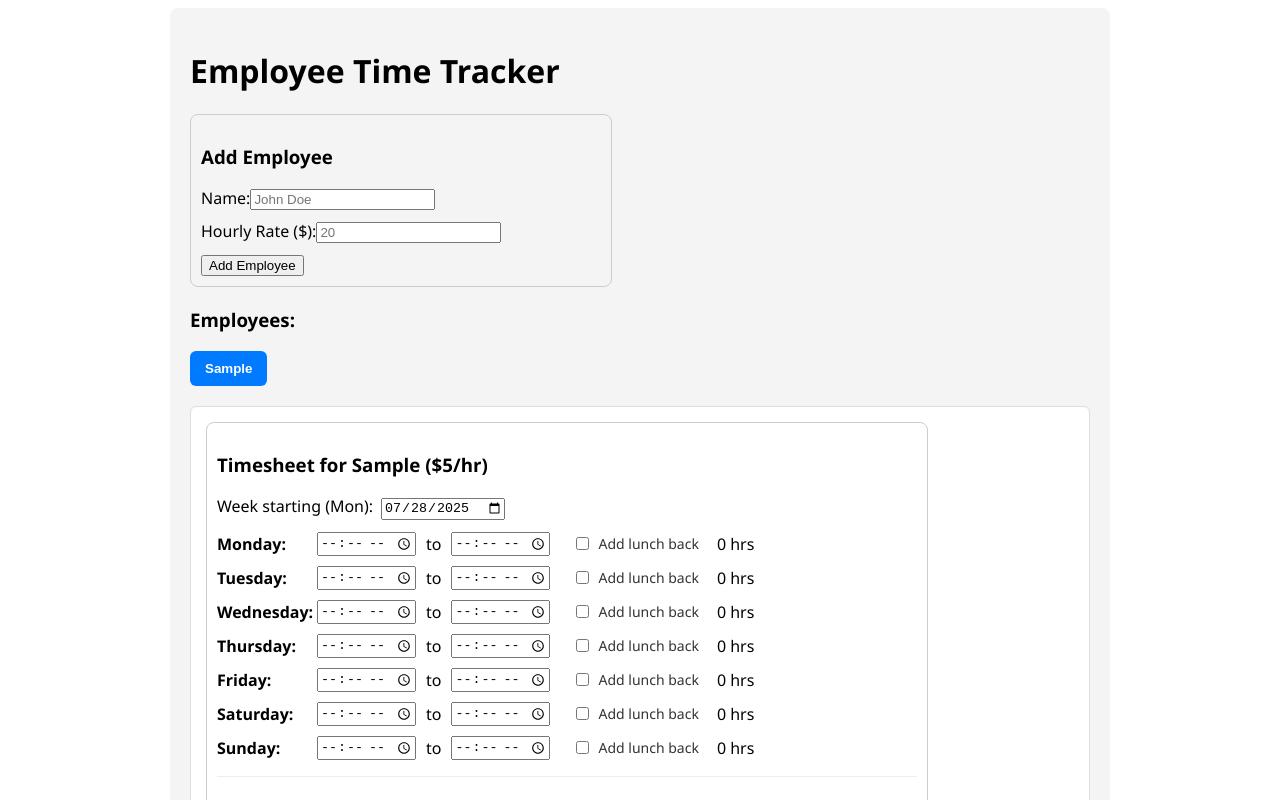
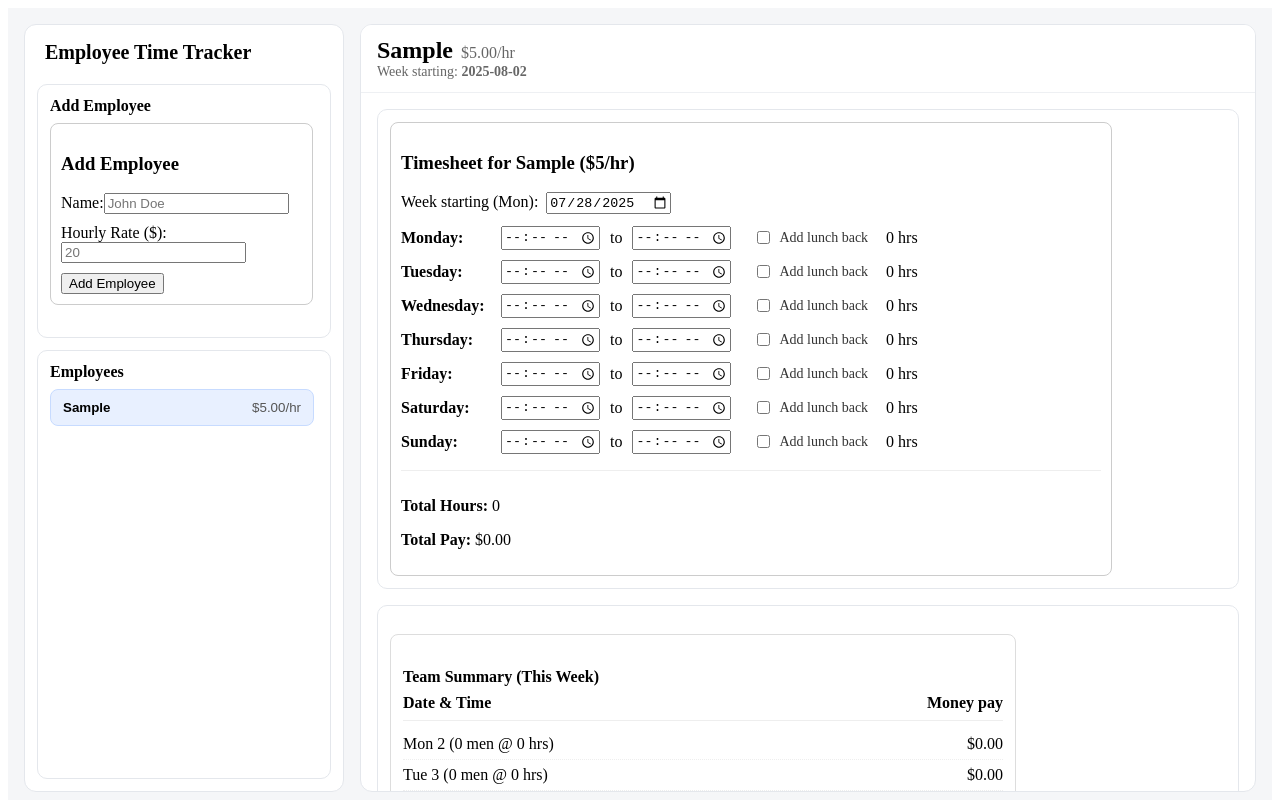
Before and after one commit to Ep1cPh03nix123/JC-Custom-Trim, a React (Create React App) app in the folder frontend/: page / in a window 1280 px wide. Both pictures are taken after typing "Sample", "5" into the empty fields and a click on the button "Add Employee". Shown: the top 800 px of the page. Built offline with nearby package versions, Linux system fonts and the light colour scheme; the HTML template or start-up script is replaced by a standard one.

Commit message:
Improved UI/UX for easier use

```diff
--- a/frontend/src/components/EmployeeForm.js
+++ b/frontend/src/components/EmployeeForm.js
@@ -58,7 +58,7 @@ const styles = {
     padding: '10px',
     border: '1px solid #ccc',
     borderRadius: '8px',
-    width: '100%',
+    width: '90%',
     maxWidth: '400px'
   },
   inputGroup: {
--- a/frontend/src/pages/home.js
+++ b/frontend/src/pages/home.js
@@ -27,36 +27,63 @@ const Home = () => {
 
   const activeEmployee = employees.find((emp) => emp.id === activeEmployeeId);
   const activeTimeData = timesheets[activeEmployeeId] || {};
+  const weekStartISO =
+    activeTimeData.weekStart || new Date().toISOString().slice(0, 10);
 
   return (
-    <div style={styles.container}>
-      <h1>Employee Time Tracker</h1>
+    <div style={styles.shell}>
+      {/* SIDEBAR */}
+      <aside style={styles.sidebar}>
+        <h2 style={styles.appTitle}>Employee Time Tracker</h2>
 
-      <EmployeeForm onAddEmployee={handleAddEmployee} />
+        <div style={styles.card}>
+          <h3 style={styles.sectionTitle}>Add Employee</h3>
+          <EmployeeForm onAddEmployee={handleAddEmployee} />
+        </div>
 
-      <div style={styles.section}>
-        <h3>Employees:</h3>
-        {employees.length === 0 ? (
-          <p>No employees added yet.</p>
-        ) : (
-          <>
-            <div style={styles.tabBar}>
+        <div style={{ ...styles.card, flex: 1, display: 'flex', flexDirection: 'column' }}>
+          <h3 style={styles.sectionTitle}>Employees</h3>
+
+          {employees.length === 0 ? (
+            <p style={{ color: '#666' }}>No employees added yet.</p>
+          ) : (
+            <div style={styles.empList}>
               {employees.map((emp) => (
                 <button
                   key={emp.id}
                   onClick={() => setActiveEmployeeId(emp.id)}
                   style={{
-                    ...styles.tab,
-                    ...(emp.id === activeEmployeeId ? styles.activeTab : {}),
+                    ...styles.empItem,
+                    ...(emp.id === activeEmployeeId ? styles.empItemActive : {}),
                   }}
+                  title={`${emp.name} – $${emp.rate.toFixed(2)}/hr`}
                 >
-                  {emp.name}
+                  <span style={{ fontWeight: 600 }}>{emp.name}</span>
+                  <span style={{ color: '#555' }}>${emp.rate.toFixed(2)}/hr</span>
                 </button>
               ))}
             </div>
+          )}
+        </div>
+      </aside>
 
-            {activeEmployee && (
-              <div style={styles.timesheetBox}>
+      {/* MAIN PANEL */}
+      <main style={styles.main}>
+        {activeEmployee ? (
+          <>
+            {/* Sticky header for the active employee / week */}
+            <div style={styles.stickyHeader}>
+              <div style={{ display: 'flex', alignItems: 'baseline', gap: 8, flexWrap: 'wrap' }}>
+                <h2 style={{ margin: 0 }}>{activeEmployee.name}</h2>
+                <span style={{ color: '#666' }}>${activeEmployee.rate.toFixed(2)}/hr</span>
+              </div>
+              <div style={{ color: '#666', fontSize: 14 }}>
+                Week starting: <strong>{weekStartISO}</strong>
+              </div>
+            </div>
+
+            <div style={styles.stack}>
+              <div style={styles.card}>
                 <WeeklyTimesheetForm
                   employee={activeEmployee}
                   timeData={activeTimeData}
@@ -64,65 +91,123 @@ const Home = () => {
                     handleTimesheetChange(activeEmployeeId, updated)
                   }
                 />
+              </div>
 
-                {/* Team-wide daily aggregation summary */}
+              <div style={styles.card}>
                 <TimesheetSummary
                   employees={employees}
                   timesheets={timesheets}
-                  weekStartISO={
-                  activeTimeData.weekStart || new Date().toISOString().slice(0, 10)
-                  }
+                  weekStartISO={weekStartISO}
                 />
-                {/* NEW: Notebook-style menu like your photo */}
+              </div>
+
+              <div style={styles.card}>
                 <NotebookWeekView
                   employees={employees}
                   timesheets={timesheets}
-                  weekStartISO={activeTimeData.weekStart || new Date().toISOString().slice(0, 10)}
+                  weekStartISO={weekStartISO}
                 />
               </div>
-            )}
+            </div>
           </>
+        ) : (
+          <div style={styles.emptyState}>
+            <h2>Welcome 👋</h2>
+            <p>Add an employee on the left, then click their name to begin entering time.</p>
+          </div>
         )}
-      </div>
+      </main>
     </div>
   );
 };
 
+/* -------------------- layout styles -------------------- */
 const styles = {
-  container: {
-    padding: '20px',
-    maxWidth: '900px',
-    margin: '0 auto',
-    fontFamily: 'Segoe UI, sans-serif',
-    backgroundColor: '#f4f4f4',
-    borderRadius: '8px',
+  shell: {
+    display: 'grid',
+    gridTemplateColumns: '320px 1fr',
+    height: '100vh',
+    background: '#f5f6f8',
+    gap: 16,
+    padding: 16,
+    boxSizing: 'border-box',
   },
-  section: {
-    marginTop: '20px',
+  sidebar: {
+    display: 'flex',
+    flexDirection: 'column',
+    gap: 12,
+    background: '#ffffff',
+    border: '1px solid #e4e7ec',
+    borderRadius: 12,
+    padding: 12,
+    minHeight: 0, // for proper scrolling children
   },
-  tabBar: {
+  appTitle: {
+    margin: '4px 8px 8px',
+    fontSize: 20,
+  },
+  sectionTitle: {
+    margin: '0 0 8px 0',
+    fontSize: 16,
+  },
+  empList: {
     display: 'flex',
-    gap: '10px',
-    marginBottom: '20px',
-    flexWrap: 'wrap',
+    flexDirection: 'column',
+    gap: 8,
+    overflowY: 'auto',
+    paddingRight: 4,
   },
-  tab: {
-    padding: '10px 15px',
-    backgroundColor: '#ddd',
-    border: 'none',
-    borderRadius: '6px',
+  empItem: {
+    display: 'flex',
+    justifyContent: 'space-between',
+    alignItems: 'center',
+    width: '100%',
+    textAlign: 'left',
+    padding: '10px 12px',
+    borderRadius: 8,
+    border: '1px solid #e4e7ec',
+    background: '#fff',
     cursor: 'pointer',
-    fontWeight: 'bold',
   },
-  activeTab: {
-    backgroundColor: '#007bff',
-    color: '#fff',
+  empItemActive: {
+    background: '#e8f0ff',
+    borderColor: '#c7dbff',
   },
-  timesheetBox: {
-    padding: '15px',
-    backgroundColor: '#ffffff',
-    border: '1px solid #ddd',
-    borderRadius: '6px',
+
+  main: {
+    display: 'flex',
+    flexDirection: 'column',
+    minWidth: 0,
+    background: '#ffffff',
+    border: '1px solid #e4e7ec',
+    borderRadius: 12,
+    overflow: 'hidden', // so the sticky header looks clean
+  },
+  stickyHeader: {
+    position: 'sticky',
+    top: 0,
+    zIndex: 1,
+    background: '#ffffff',
+    borderBottom: '1px solid #eef0f3',
+    padding: '12px 16px',
+  },
+  stack: {
+    padding: 16,
+    display: 'grid',
+    gap: 16,
+    overflowY: 'auto',
+  },
+  card: {
+    background: '#fff',
+    border: '1px solid #e4e7ec',
+    borderRadius: 10,
+    padding: 12,
+  },
+  emptyState: {
+    display: 'grid',
+    placeItems: 'center',
+    height: '100%',
+    color: '#666',
   },
 };
 
```
